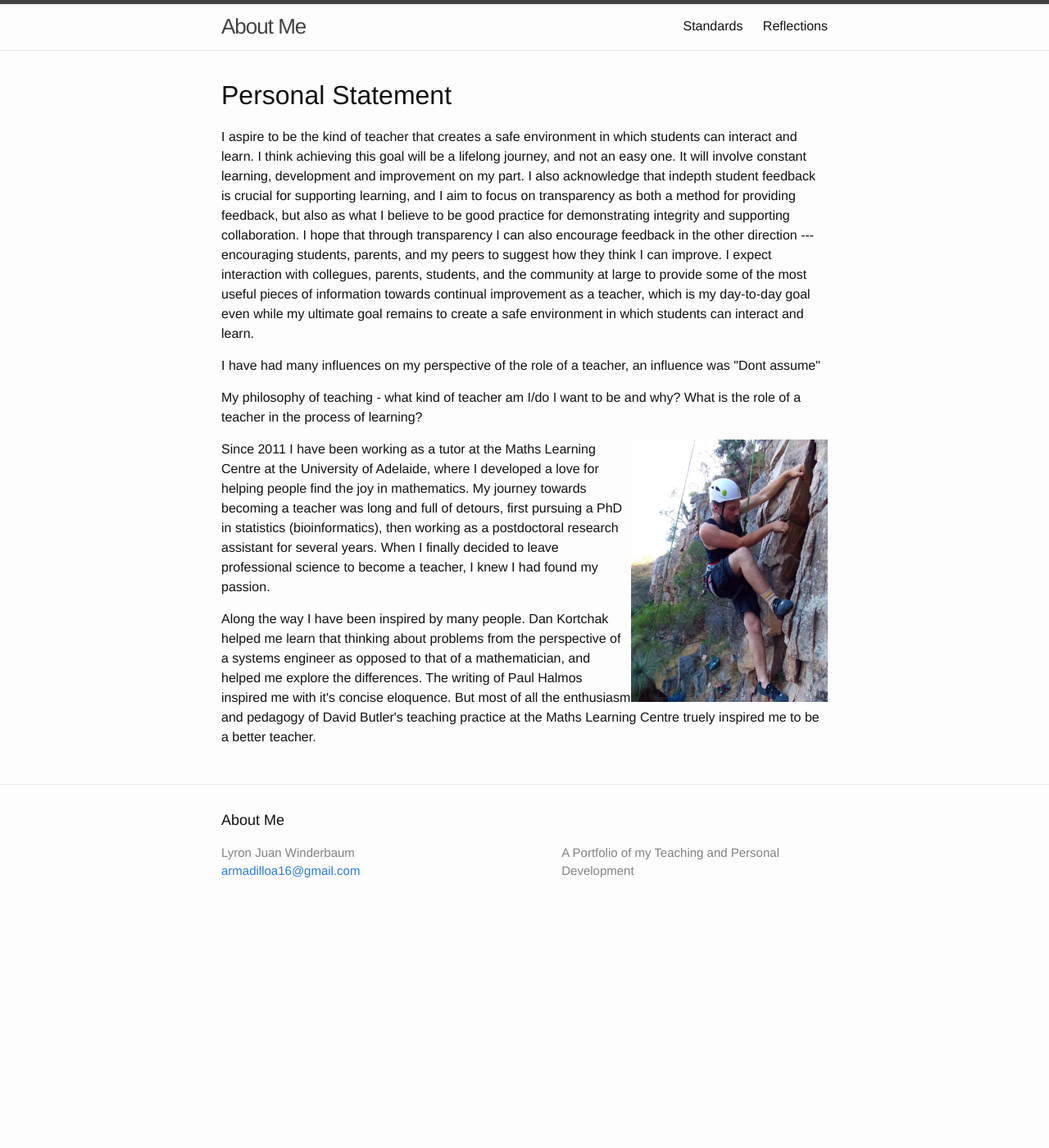
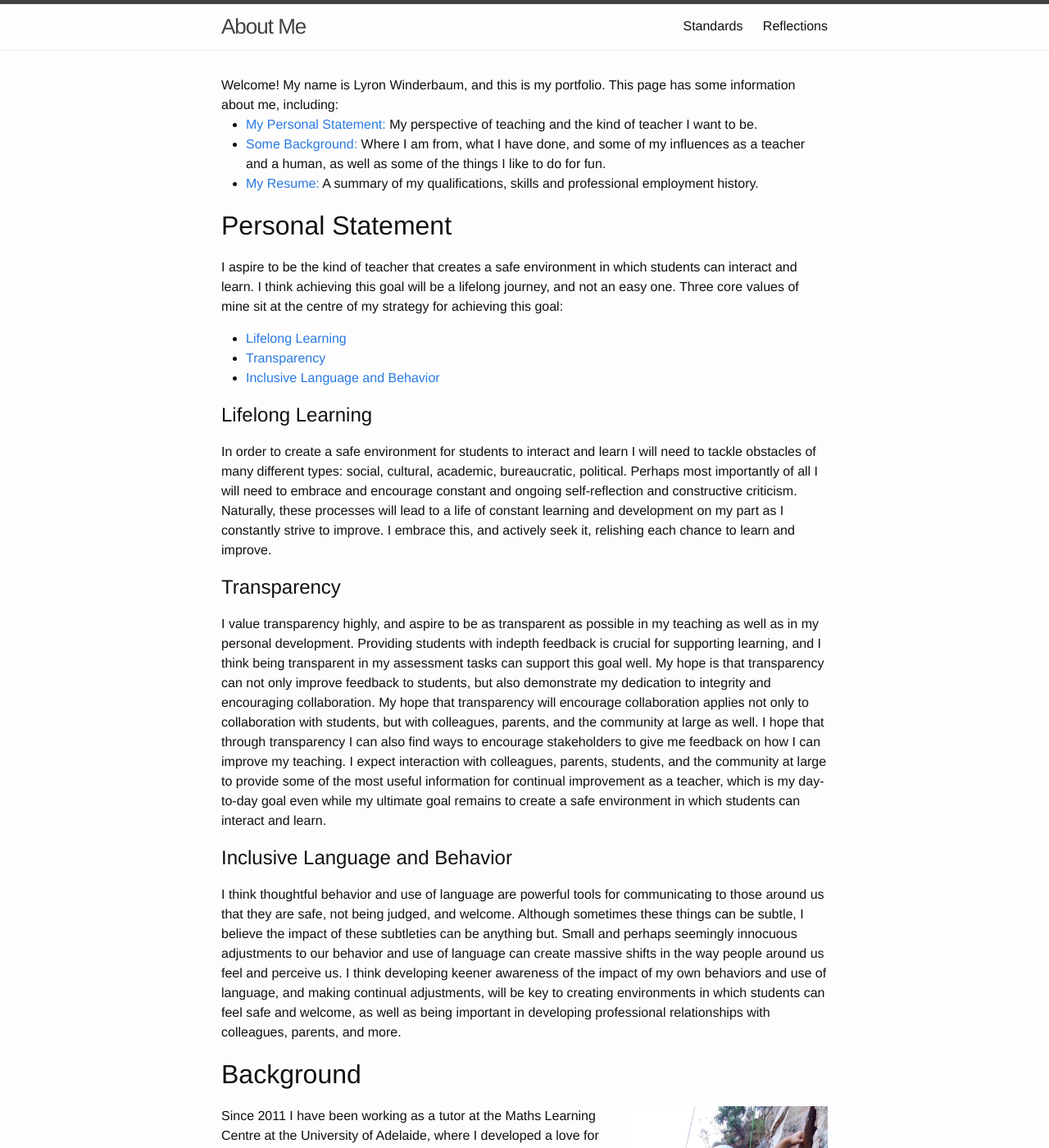
Before and after one commit to Armadilloa16/eportfolio, a Jekyll site: the page built from index.md, in a window 1280 px wide and 1400 px high. Shown: the whole window at 82% size. Built offline with Jekyll 4.4.1, drawn with Linux system fonts in a browser that asks for light colours; some of the changed text lies outside the part shown.

Commit message:
Personal Statement

```diff
--- a/_layouts/home.html
+++ b/_layouts/home.html
@@ -4,17 +4,40 @@ layout: default
 
 <div class="home">
 
-  <h1>Personal Statement</h1>
-
-  <p>I aspire to be the kind of teacher that creates a safe environment in which students can interact and learn. <!--(<a href="{{ site.baseurl }}/apst#apst-4">APST 4</a>)--> I think achieving this goal will be a lifelong journey, and not an easy one. It will involve constant learning, <!--(<a href="{{ site.baseurl }}/apst#apst-1">APST 1</a> and <a href="{{ site.baseurl }}/apst#apst-2">APST 2</a>)--> development <!--(<a href="{{ site.baseurl }}/apst#apst-6">APST 6</a>)--> and improvement on my part. I also acknowledge that indepth student feedback <!--(<a href="{{ site.baseurl }}/apst#apst-5">APST 5</a>)--> is crucial for supporting learning, and I aim to focus on transparency as both a method for providing feedback, but also as what I believe to be good practice for demonstrating integrity and supporting collaboration. I hope that through transparency I can also encourage feedback in the other direction --- encouraging students, parents, and my peers to suggest how they think I can improve. I expect interaction with collegues, parents, students, and the community at large <!--(<a href="{{ site.baseurl }}/apst#apst-7">APST 7</a>)--> to provide some of the most useful pieces of information towards continual improvement as a teacher, which is my day-to-day goal even while my ultimate goal remains to create a safe environment in which students can interact and learn. </p>
-
-  <p>I have had many influences on my perspective of the role of a teacher, an influence was "Dont assume"</p>
-
-
-	<p>My philosophy of teaching - what kind of teacher am I/do I want to be and why? What is the role of a teacher in the process of learning?</p>
+  Welcome! My name is Lyron Winderbaum, and this is my portfolio. This page has some information about me, including:
+  <ul>
+    <li> <a href="#statement">My Personal Statement:</a> My perspective of teaching and the kind of teacher I want to be. </li>
+    <li> <a href="#background">Some Background:</a> Where I am from, what I have done, and some of my influences as a teacher and a human, as well as some of the things I like to do for fun. </li>
+    <li> <a href="#cv">My Resume:</a> A summary of my qualifications, skills and professional employment history. </li>
+  </ul>
 
 
 
+  <h1 id="statement">Personal Statement</h1>
+
+  <p>I aspire to be the kind of teacher that creates a safe environment in which students can interact and learn. <!--(<a href="{{ site.baseurl }}/apst#apst-4">APST 4</a>)--> I think achieving this goal will be a lifelong journey, and not an easy one. Three core values of mine sit at the centre of my strategy for achieving this goal:
+  <ul>
+    <li><a href="#lifelong-learning">Lifelong Learning</a></li>
+    <li><a href="#transparency">Transparency</a></li>
+    <li><a href="#dont-assume">Inclusive Language and Behavior</a></li>
+  </ul></p>
+
+  <h2 id="lifelong-learning">Lifelong Learning</h2>
+
+  <p>
+  In order to create a safe environment for students to interact and learn I will need to tackle obstacles of many different types: social, cultural, academic, bureaucratic, political. Perhaps most importantly of all I will need to embrace and encourage constant and ongoing self-reflection and constructive criticism. Naturally, these processes will lead to a life of constant learning <!--(<a href="{{ site.baseurl }}/apst#apst-1">APST 1</a> and <a href="{{ site.baseurl }}/apst#apst-2">APST 2</a>)--> and development <!--(<a href="{{ site.baseurl }}/apst#apst-6">APST 6</a>)--> on my part as I constantly strive to improve. I embrace this, and actively seek it, relishing each chance to learn and improve.</p>
+
+  <h2 id="transparency">Transparency</h2>
+
+  <p>I value transparency highly, and aspire to be as transparent as possible in my teaching as well as in my personal development. Providing students with indepth feedback <!--(<a href="{{ site.baseurl }}/apst#apst-5">APST 5</a>)--> is crucial for supporting learning, and I think being transparent in my assessment tasks can support this goal well. My hope is that transparency can not only improve feedback to students, but also demonstrate my dedication to integrity and encouraging collaboration. My hope that transparency will encourage collaboration applies not only to collaboration with students, but with colleagues, parents, and the community at large as well. I hope that through transparency I can also find ways to encourage stakeholders to give me feedback on how I can improve my teaching. I expect interaction with colleagues, parents, students, and the community at large <!--(<a href="{{ site.baseurl }}/apst#apst-7">APST 7</a>)--> to provide some of the most useful information for continual improvement as a teacher, which is my day-to-day goal even while my ultimate goal remains to create a safe environment in which students can interact and learn.</p>
+
+  <h2 id="dont-assume">Inclusive Language and Behavior</h2>
+
+  <p>I think thoughtful behavior and use of language are powerful tools for communicating to those around us that they are safe, not being judged, and welcome. Although sometimes these things can be subtle, I believe the impact of these subtleties can be anything but. Small and perhaps seemingly innocuous adjustments to our behavior and use of language can create massive shifts in the way people around us feel and perceive us. I think developing keener awareness of the impact of my own behaviors and use of language, and making continual adjustments, will be key to creating environments in which students can feel safe and welcome, as well as being important in developing professional relationships with colleagues, parents, and more.</p>
+
+
+
+  <h1 id="background">Background</h1>
 
   <img src="files/photos/shedidit.jpg" alt="Profile Photo" style="float:right;width:240px">
 
@@ -22,6 +45,10 @@ layout: default
 
   <p>Along the way I have been inspired by many people. Dan Kortchak helped me learn that thinking about problems from the perspective of a systems engineer as opposed to that of a mathematician, and helped me explore the differences. The writing of Paul Halmos inspired me with it's concise eloquence. But most of all the enthusiasm and pedagogy of David Butler's teaching practice at the Maths Learning Centre truely inspired me to be a better teacher.</p>
 
+  <p>Brendan Bentley once said in the first intensive week of my Master of Teaching program, "Don't Assume", and that hit a powerful chord with me, reflecting my view on the importance of behaviour and the use of language in creating welcoming environments. In context, he was pointing out that when a student shows up late or falls asleep in class, you don't know what they have been through --- maybe their mum is sick in the hospital and they where up all night caring for her, you have no idea what they've been through. Don't Assume. That resonated with me.</p>
+
+  <h1 id="cv">Resume</h1>
+
   {{ content }}
 
 </div>
```
